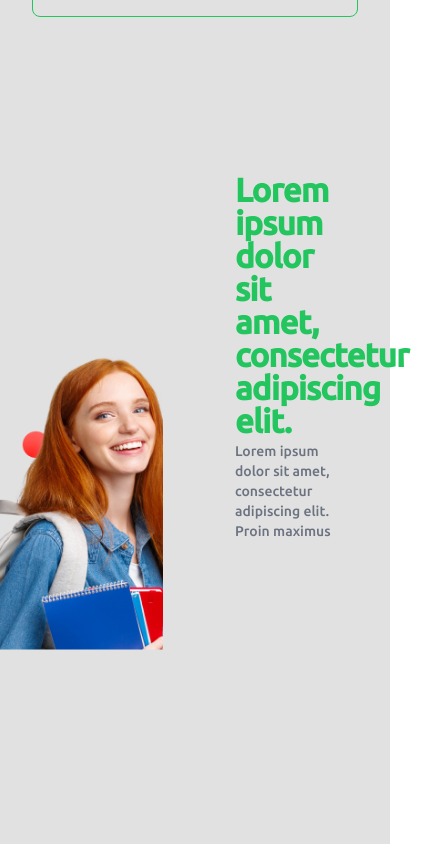
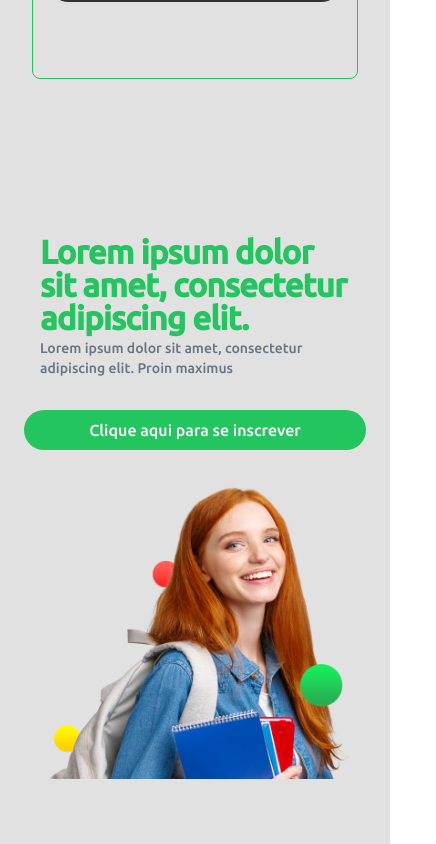
Before and after one commit to FFaem/Site_Faem, a Next.js app: page / in a window 390 px wide. Shown: the part 1580-2424 px from the top of the page, 436 px wide, since content can reach past the window. Built offline with nearby package versions, Linux system fonts and the light colour scheme.

Commit message:
UPDATE - Finalizando componente abaixo dos cards dos curso e alterando a logo

```diff
--- a/src/components/component/menu.tsx
+++ b/src/components/component/menu.tsx
@@ -80,15 +80,23 @@ export function Menu() {
   {/* Imagem para o modo claro */}
   <img
     alt="Logo Faem - Faculdade Embu das Artes Modo Claro"
-                    className="h-12 block dark:hidden"
+    className="block dark:hidden"
     src="/logos/logo preto.png"
+    style={{
+      width: '117px',
+      height: '110px'
+    }}
   />
 
   {/* Imagem para o modo escuro */}
   <img
     alt="Logo Faem - Faculdade Embu das Artes Modo Escuro"
-                    className="h-12 hidden dark:block"
+    className="hidden dark:block"
     src="/logos/logo branca.png"
+    style={{
+      width: '117px',
+      height: '110px',
+    }}
   />
 </div>
 
--- a/src/components/component/subscribe.tsx
+++ b/src/components/component/subscribe.tsx
@@ -1,17 +1,14 @@
-
 import { CardTitle, CardDescription, CardContent, Card } from "@/components/ui/card";
 import { Button } from "@/components/ui/button";
 
 export function Subscribe() {
   return (
-    <Card className="flex w-full bg-medium relative" >
-      <div className="flex items-center justify-center w-1/2 bg-medium p-4 relative">
-
-
-        {/* Imagem da estudante */}
+    <Card className="bg-medium relative flex flex-col md:flex-row w-full">
+      {/* Imagem da estudante para desktop */}
+      <div className="hidden md:flex md:items-center md:justify-center md:w-1/2 md:bg-medium md:p-4 md:relative">
         <img
           alt="Estudante Feminina"
-        className="h-[313px] w-[313px] object-cover absolute"
+          className="h-[313px] w-[313px] object-cover md:absolute"
           src="/images/estudante1.png"
           style={{
             zIndex: 5,
@@ -21,18 +18,33 @@ export function Subscribe() {
           }}
         />
       </div>
-      <CardContent className="w-1/2 p-6 bg-medium" style={{ zIndex: 1 }}>
+
+      <CardContent className="w-full md:w-1/2 p-6 bg-medium" style={{ zIndex: 1 }}>
         <div className="flex flex-col justify-between h-full bg-medium">
-    {/* Aqui removemos a classe mx-auto e text-center que centralizava o texto e definimos a largura máxima do contêiner de título e descrição para que não ocupe a largura total */}
-    <div className="p-4 bg-medium text-green-500" style={{ textAlign: 'left', maxWidth: 'max-w-lg' }}>
-    <CardTitle className="font-bold" style={{ fontSize: "33px", maxWidth: '520px' }}>
+          <div className="p-4 bg-medium text-green-500" style={{ textAlign: 'left', maxWidth: '520px' }}>
+            <CardTitle className="font-bold" style={{ fontSize: "33px" }}>
               Lorem ipsum dolor sit amet, consectetur adipiscing elit.
             </CardTitle>
             <CardDescription className="mt-1">
               Lorem ipsum dolor sit amet, consectetur adipiscing elit. Proin maximus
             </CardDescription>
           </div>
-    <Button className="self-start mt-4 bg-green-500 text-white">Clique aqui para se inscrever</Button>
+          <Button
+  className="mt-4 bg-green-500 text-white w-full md:w-[280px] flex justify-center items-center text-center"
+  style={{ fontSize: '16px', padding: '8px 16px' }}
+>
+Clique aqui para se inscrever
+</Button>
+          {/* Imagem da estudante para mobile */}
+          <div className="md:hidden flex justify-center items-center p-4" style={{fontSize: "16px"}}>
+            <img
+              alt="Estudante Feminina"
+              className="h-[313px] w-[313px] object-cover"
+              src="/images/estudante1.png"
+            />
+          </div>
+
+
         </div>
       </CardContent>
     </Card>
```
Also changed, not shown: public/logos/logo branca.png, public/logos/logo preto.png. Lines whose indentation alone changed are shown as unchanged.
